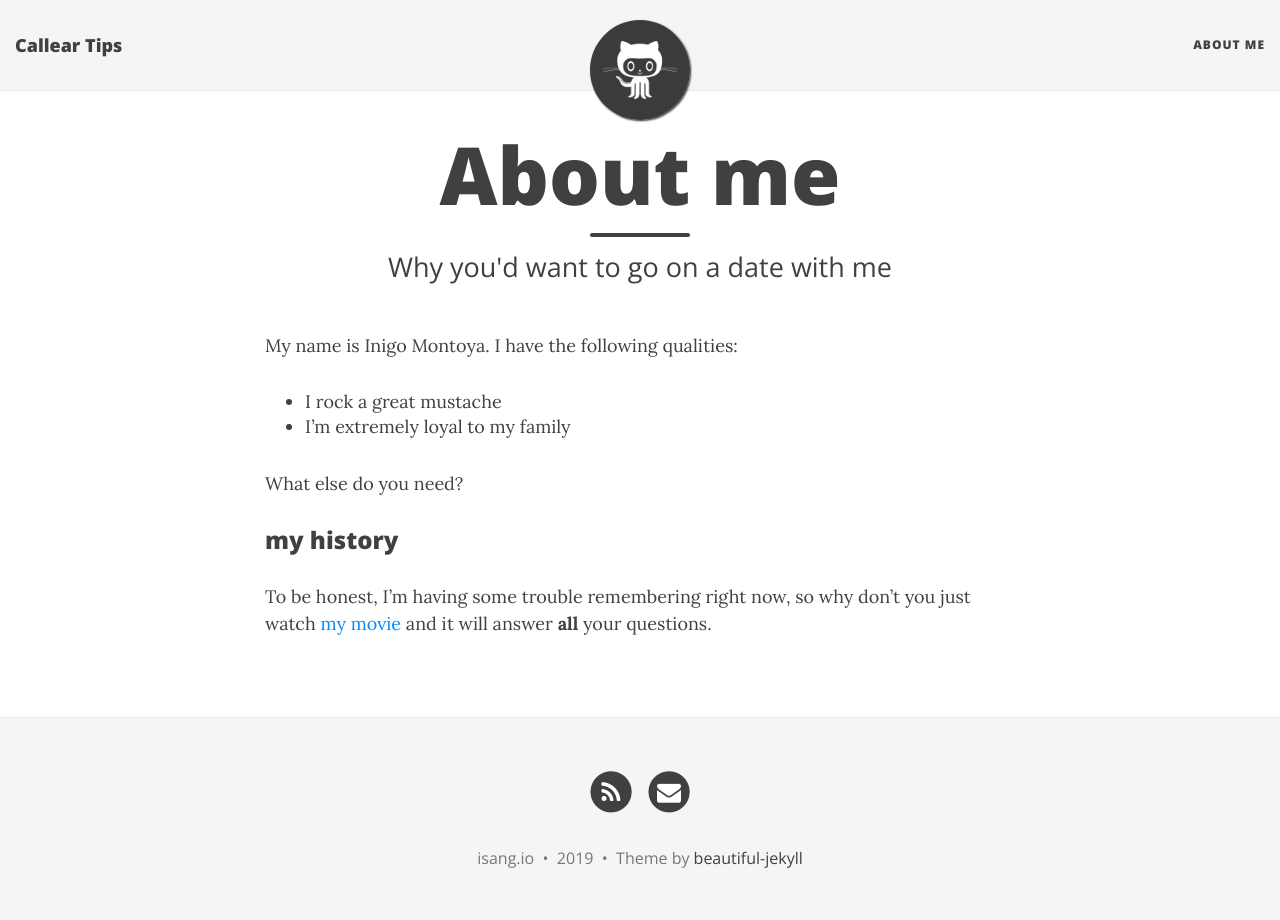
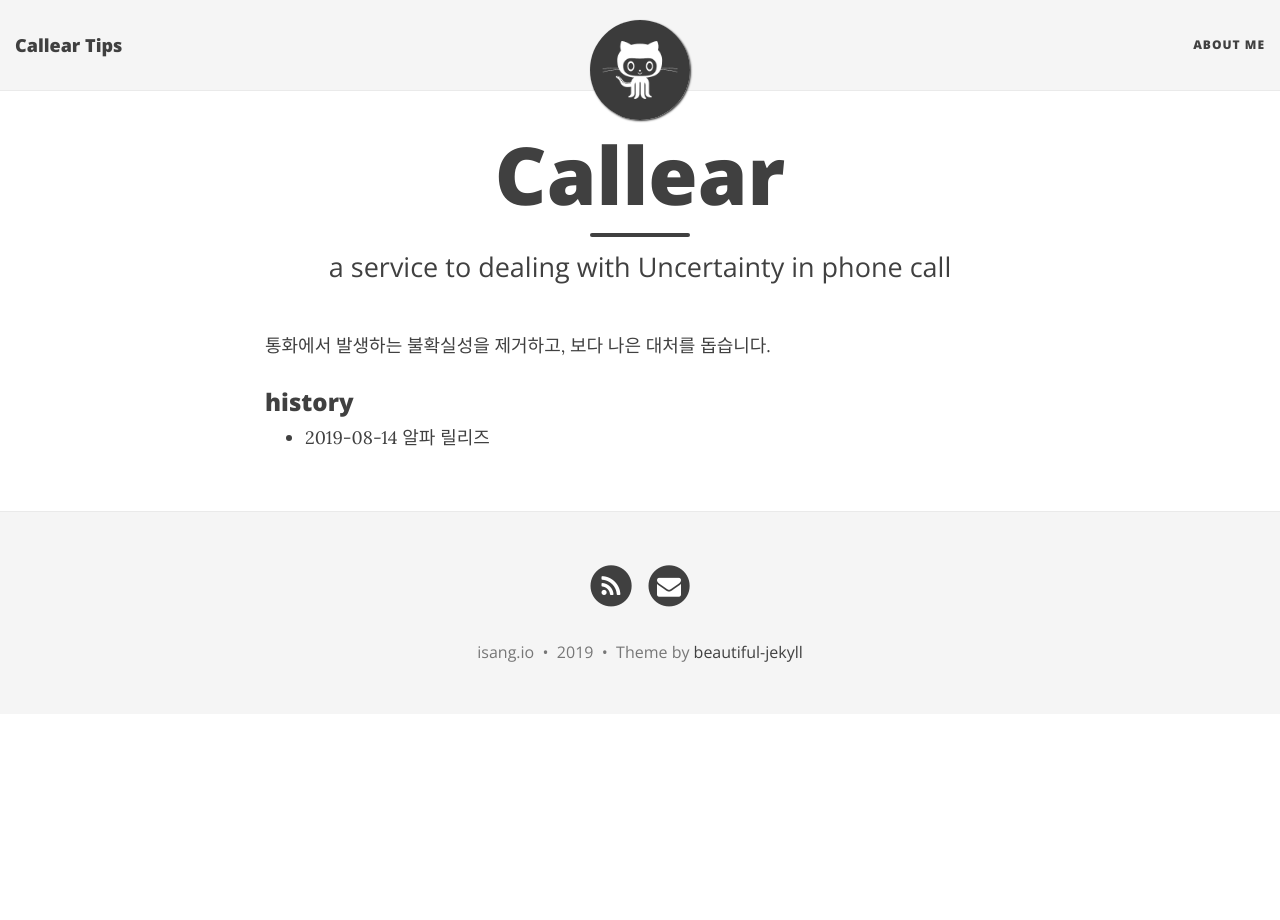
Before and after one commit to isangsoft/isangsoft.github.io, a Jekyll site: the page built from aboutme.md, in a window 1280 px wide. Built offline with Jekyll 4.4.1, drawn with Linux system fonts in a browser that asks for light colours; nearby versions of some CDN libraries.

Commit message:
서비스소개업뎃

```diff
--- a/aboutme.md
+++ b/aboutme.md
@@ -1,16 +1,12 @@
 ---
 layout: page
-title: About me
-subtitle: Why you'd want to go on a date with me
+title: Callear
+subtitle: a service to dealing with Uncertainty in phone call
 ---
 
-My name is Inigo Montoya. I have the following qualities:
+통화에서 발생하는 불확실성을 제거하고, 보다 나은 대처를 돕습니다.
 
-- I rock a great mustache
-- I'm extremely loyal to my family
 
-What else do you need?
+### history
 
-### my history
-
-To be honest, I'm having some trouble remembering right now, so why don't you just watch [my movie](http://en.wikipedia.org/wiki/The_Princess_Bride_%28film%29) and it will answer **all** your questions.
+- 2019-08-14 알파 릴리즈
```
